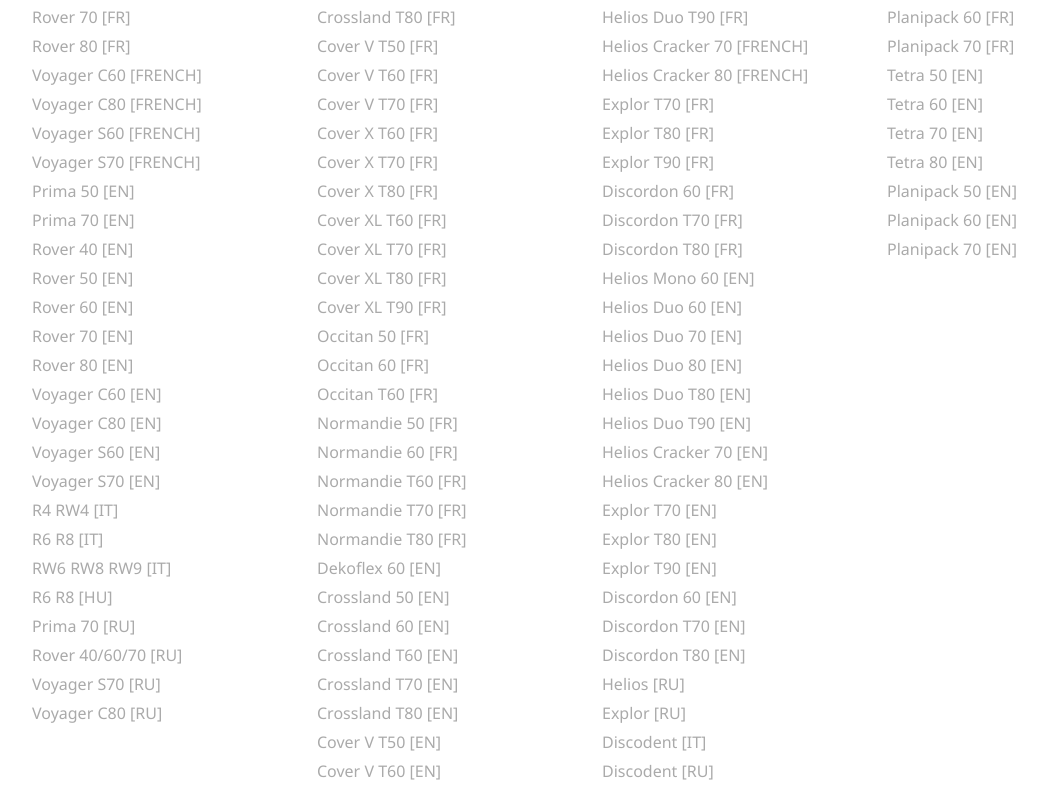
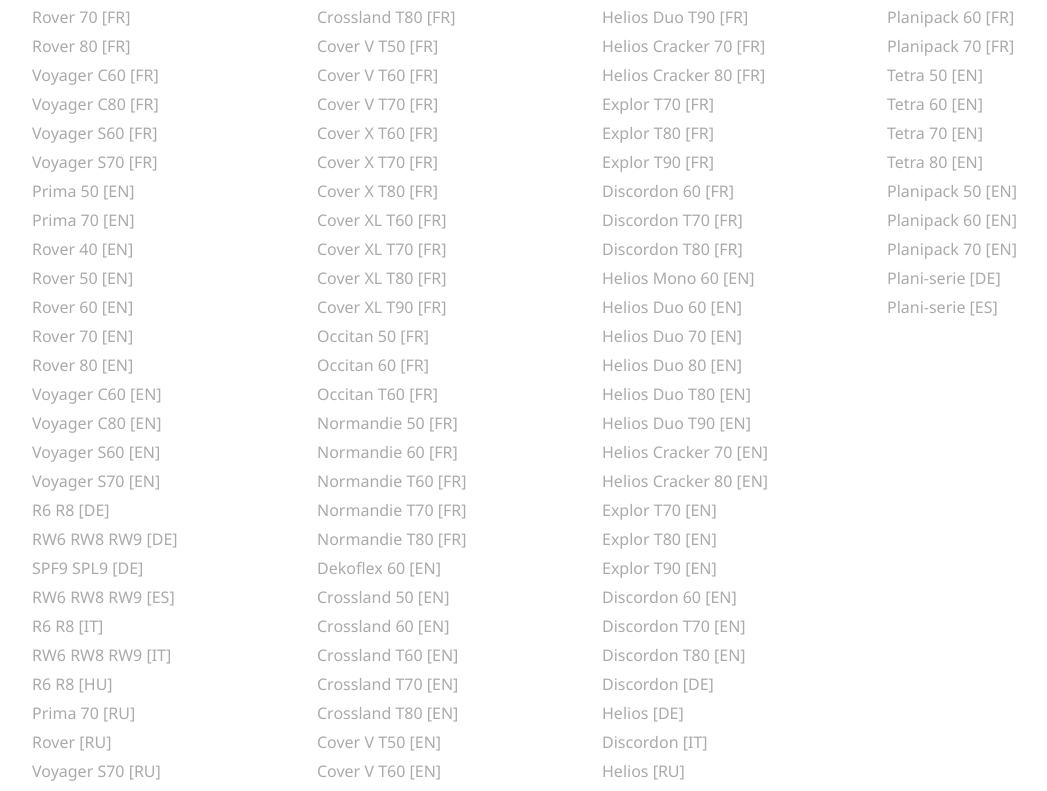
Before and after one commit to JulienYvesRICHARD/marketing.gb-group, a Vue app: page /gregoire-besson in a window 1280 px wide. Shown: the part 2985-3776 px from the top of the page, without its empty margins (53-1100 px from the left). Built offline with nearby package versions, Linux system fonts and the light colour scheme.

Commit message:
Add leaflets

```diff
--- a/src/views/Gregoire.vue
+++ b/src/views/Gregoire.vue
@@ -862,28 +862,26 @@ export default {
                   'https://marketing.cellar.services.clever-cloud.com/leaflets/gregoire-besson/rover-80-fr.pdf'
               },
               {
-                name: 'Voyager C60 [FRENCH]',
+                name: 'Voyager C60 [FR]',
                 link:
                   'https://marketing.cellar.services.clever-cloud.com/leaflets/gregoire-besson/voyager-c60-fr.pdf'
               },
               {
-                name: 'Voyager C80 [FRENCH]',
+                name: 'Voyager C80 [FR]',
                 link:
                   'https://marketing.cellar.services.clever-cloud.com/leaflets/gregoire-besson/voyager-c80-fr.pdf'
               },
               {
-                name: 'Voyager S60 [FRENCH]',
+                name: 'Voyager S60 [FR]',
                 link:
                   'https://marketing.cellar.services.clever-cloud.com/leaflets/gregoire-besson/voyager-s60-fr.pdf'
               },
               {
-                name: 'Voyager S70 [FRENCH]',
+                name: 'Voyager S70 [FR]',
                 link:
                   'https://marketing.cellar.services.clever-cloud.com/leaflets/gregoire-besson/voyager-s70-fr.pdf'
               },
               {
-              },
-              {
                 name: 'Prima 50 [EN]',
                 link:
                   'https://marketing.cellar.services.clever-cloud.com/leaflets/gregoire-besson/prima-50-en.pdf'
@@ -939,9 +937,24 @@ export default {
                   'https://marketing.cellar.services.clever-cloud.com/leaflets/gregoire-besson/voyager-s70-en.pdf'
               },
               {
-                name: 'R4 RW4 [IT]',
-                link:
-                  'https://marketing.cellar.services.clever-cloud.com/leaflets/gregoire-besson/r4-rw4-it.pdf'
+                name: 'R6 R8 [DE]',
+                link:
+                  'https://marketing.cellar.services.clever-cloud.com/leaflets/gregoire-besson/r6-r8-de.pdf'
+              },
+              {
+                name: 'RW6 RW8 RW9 [DE]',
+                link:
+                  'https://marketing.cellar.services.clever-cloud.com/leaflets/gregoire-besson/rw6-rw8-rw9-de.pdf'
+              },
+              {
+                name: 'SPF9 SPL9 [DE]',
+                link:
+                  'https://marketing.cellar.services.clever-cloud.com/leaflets/gregoire-besson/spf9-spl9-de.pdf'
+              },
+              {
+                name: 'RW6 RW8 RW9 [ES]',
+                link:
+                  'https://marketing.cellar.services.clever-cloud.com/leaflets/gregoire-besson/rw6-rw8-rw9-es.pdf'
               },
               {
                 name: 'R6 R8 [IT]',
@@ -961,22 +974,22 @@ export default {
               {
                 name: 'Prima 70 [RU]',
                 link:
-                  'https://marketing.cellar.services.clever-cloud.com/leaflets/gregoire-besson/prima-70-ru.pdf'
-              },
-              {
-                name: 'Rover 40/60/70 [RU]',
-                link:
-                  'https://marketing.cellar.services.clever-cloud.com/leaflets/gregoire-besson/rover-40-60-70-ru.pdf'
+                  'https://marketing.cellar.services.clever-cloud.com/leaflets/gregoire-besson/pl-prima-70-ru.pdf'
+              },
+              {
+                name: 'Rover [RU]',
+                link:
+                  'https://marketing.cellar.services.clever-cloud.com/leaflets/gregoire-besson/pl-rover-ru.pdf'
               },
               {
                 name: 'Voyager S70 [RU]',
                 link:
-                  'https://marketing.cellar.services.clever-cloud.com/leaflets/gregoire-besson/voyager-s70-ru.pdf'
+                  'https://marketing.cellar.services.clever-cloud.com/leaflets/gregoire-besson/pl-voyager-s70-ru.pdf'
               },
               {
                 name: 'Voyager C80 [RU]',
                 link:
-                  'https://marketing.cellar.services.clever-cloud.com/leaflets/gregoire-besson/voyager-c80-ru.pdf'
+                  'https://marketing.cellar.services.clever-cloud.com/leaflets/gregoire-besson/pl-voyager-c80-ru.pdf'
               }
             ]
           },
@@ -1105,8 +1118,6 @@ export default {
                   'https://marketing.cellar.services.clever-cloud.com/leaflets/gregoire-besson/normandie-t80-fr.pdf'
               },
               {
-              },
-              {
                 name: 'Dekoflex 60 [EN]',
                 link:
                   'https://marketing.cellar.services.clever-cloud.com/leaflets/gregoire-besson/dekoflex-60-en.pdf'
@@ -1227,6 +1238,16 @@ export default {
                   'https://marketing.cellar.services.clever-cloud.com/leaflets/gregoire-besson/normandie-t80-en.pdf'
               },
               {
+                name: 'Crossland [DE]',
+                link:
+                  'https://marketing.cellar.services.clever-cloud.com/leaflets/gregoire-besson/crossland-de.pdf'
+              },
+              {
+                name: 'XL XXL XXLWide [DE]',
+                link:
+                  'https://marketing.cellar.services.clever-cloud.com/leaflets/gregoire-besson/xl-xxl-xxlwide-de.pdf'
+              },
+              {
                 name: 'Crossland [IT]',
                 link:
                   'https://marketing.cellar.services.clever-cloud.com/leaflets/gregoire-besson/crossland-it.pdf'
@@ -1239,22 +1260,27 @@ export default {
               {
                 name: 'Crossland [RU]',
                 link:
-                  'https://marketing.cellar.services.clever-cloud.com/leaflets/gregoire-besson/crossland-ru.pdf'
+                  'https://marketing.cellar.services.clever-cloud.com/leaflets/gregoire-besson/st-crossland-ru.pdf'
               },
               {
                 name: 'Cover X [RU]',
                 link:
-                  'https://marketing.cellar.services.clever-cloud.com/leaflets/gregoire-besson/cover-x-ru.pdf'
+                  'https://marketing.cellar.services.clever-cloud.com/leaflets/gregoire-besson/st-cover-x-ru.pdf'
               },
               {
                 name: 'Cover XL [RU]',
                 link:
-                  'https://marketing.cellar.services.clever-cloud.com/leaflets/gregoire-besson/cover-xl-ru.pdf'
+                  'https://marketing.cellar.services.clever-cloud.com/leaflets/gregoire-besson/st-cover-xl-ru.pdf'
+              },
+              {
+                name: 'Occitan [RU]',
+                link:
+                  'https://marketing.cellar.services.clever-cloud.com/leaflets/gregoire-besson/st-occitan-ru.pdf'
               },
               {
                 name: 'Normandie [RU]',
                 link:
-                  'https://marketing.cellar.services.clever-cloud.com/leaflets/gregoire-besson/normandie-ru.pdf'
+                  'https://marketing.cellar.services.clever-cloud.com/leaflets/gregoire-besson/st-normandie-ru.pdf'
               }
             ]
           },
@@ -1293,12 +1319,12 @@ export default {
                   'https://marketing.cellar.services.clever-cloud.com/leaflets/gregoire-besson/helios-duo-t90-fr.pdf'
               },
               {
-                name: 'Helios Cracker 70 [FRENCH]',
+                name: 'Helios Cracker 70 [FR]',
                 link:
                   'https://marketing.cellar.services.clever-cloud.com/leaflets/gregoire-besson/helios-cracker-70-fr.pdf'
               },
               {
-                name: 'Helios Cracker 80 [FRENCH]',
+                name: 'Helios Cracker 80 [FR]',
                 link:
                   'https://marketing.cellar.services.clever-cloud.com/leaflets/gregoire-besson/helios-cracker-80-fr.pdf'
               },
@@ -1333,8 +1359,6 @@ export default {
                   'https://marketing.cellar.services.clever-cloud.com/leaflets/gregoire-besson/discordon-t80-fr.pdf'
               },
               {
-              },
-              {
                 name: 'Helios Mono 60 [EN]',
                 link:
                   'https://marketing.cellar.services.clever-cloud.com/leaflets/gregoire-besson/helios-mono-60-en.pdf'
@@ -1405,24 +1429,34 @@ export default {
                   'https://marketing.cellar.services.clever-cloud.com/leaflets/gregoire-besson/discordon-t80-en.pdf'
               },
               {
+                name: 'Discordon [DE]',
+                link:
+                  'https://marketing.cellar.services.clever-cloud.com/leaflets/gregoire-besson/discodent-de.pdf'
+              },
+              {
+                name: 'Helios [DE]',
+                link:
+                  'https://marketing.cellar.services.clever-cloud.com/leaflets/gregoire-besson/helios-heliplow-de.pdf'
+              },
+              {
+                name: 'Discordon [IT]',
+                link:
+                  'https://marketing.cellar.services.clever-cloud.com/leaflets/gregoire-besson/discodent-it.pdf'
+              },
+              {
                 name: 'Helios [RU]',
                 link:
-                  'https://marketing.cellar.services.clever-cloud.com/leaflets/gregoire-besson/helios-ru.pdf'
+                  'https://marketing.cellar.services.clever-cloud.com/leaflets/gregoire-besson/re-helios-duo-helikrak.pdf'
               },
               {
                 name: 'Explor [RU]',
                 link:
-                  'https://marketing.cellar.services.clever-cloud.com/leaflets/gregoire-besson/explor-ru.pdf'
-              },
-              {
-                name: 'Discodent [IT]',
-                link:
-                  'https://marketing.cellar.services.clever-cloud.com/leaflets/gregoire-besson/discodent-it.pdf'
-              },
-              {
-                name: 'Discodent [RU]',
-                link:
-                  'https://marketing.cellar.services.clever-cloud.com/leaflets/gregoire-besson/discordon-ru.pdf'
+                  'https://marketing.cellar.services.clever-cloud.com/leaflets/gregoire-besson/re-explor-ru.pdf'
+              },
+              {
+                name: 'Discordon [RU]',
+                link:
+                  'https://marketing.cellar.services.clever-cloud.com/leaflets/gregoire-besson/re-discordon-t70-t80-ru.pdf'
               }
             ]
           },
@@ -1466,8 +1500,6 @@ export default {
                   'https://marketing.cellar.services.clever-cloud.com/leaflets/gregoire-besson/planipack-70-fr.pdf'
               },
               {
-              },
-              {
                 name: 'Tetra 50 [EN]',
                 link:
                   'https://marketing.cellar.services.clever-cloud.com/leaflets/gregoire-besson/tetra-50-en.pdf'
@@ -1501,6 +1533,16 @@ export default {
                 name: 'Planipack 70 [EN]',
                 link:
                   'https://marketing.cellar.services.clever-cloud.com/leaflets/gregoire-besson/planipack-70-en.pdf'
+              },
+              {
+                name: 'Plani-serie [DE]',
+                link:
+                  'http://marketing.cellar.services.clever-cloud.com/leaflets/gregoire-besson/planiserie_de.pdf'
+              },
+              {
+                name: 'Plani-serie [ES]',
+                link:
+                  'http://marketing.cellar.services.clever-cloud.com/leaflets/gregoire-besson/planiserie_es.pdf'
               }
             ]
           }
```
